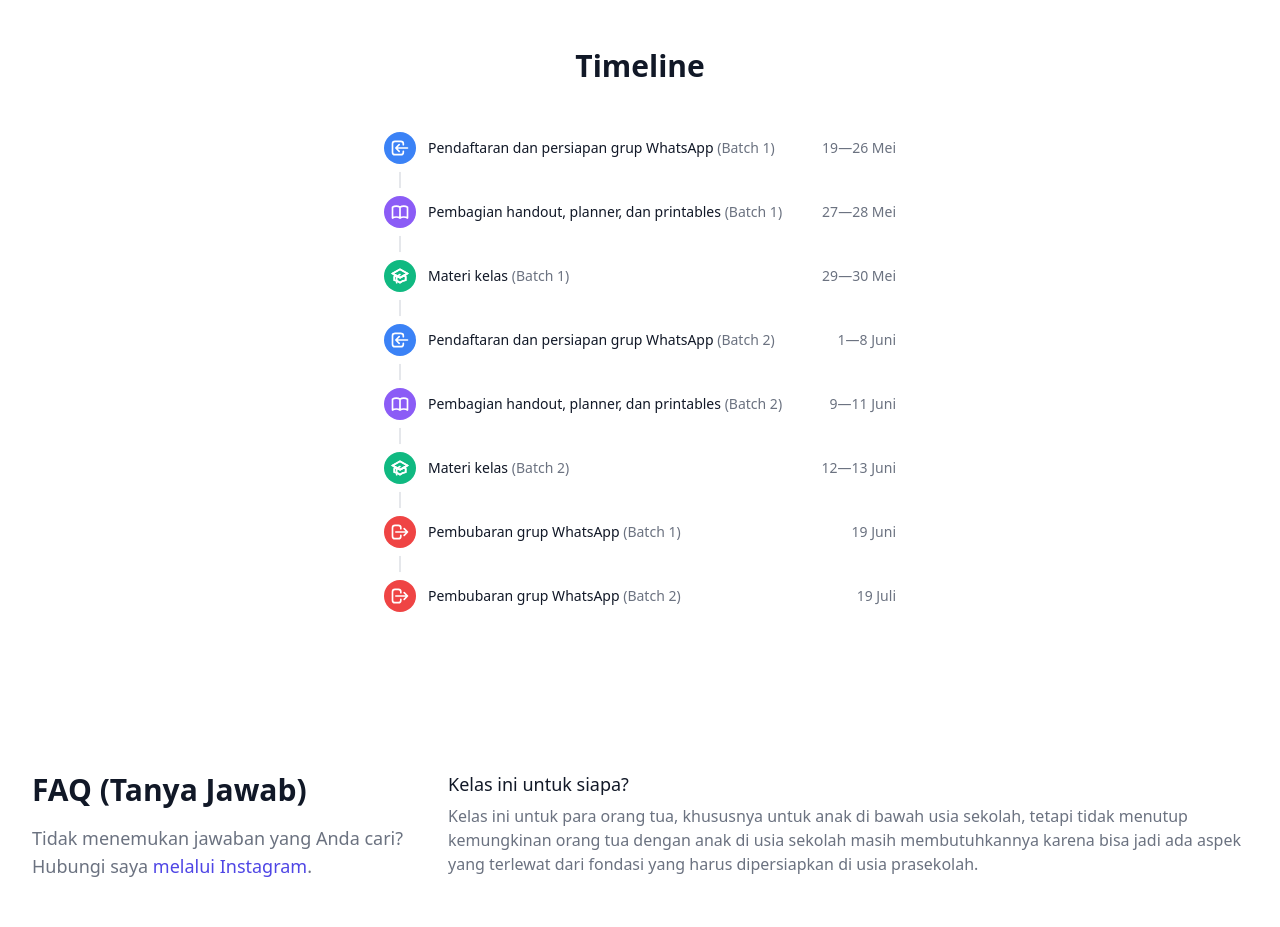
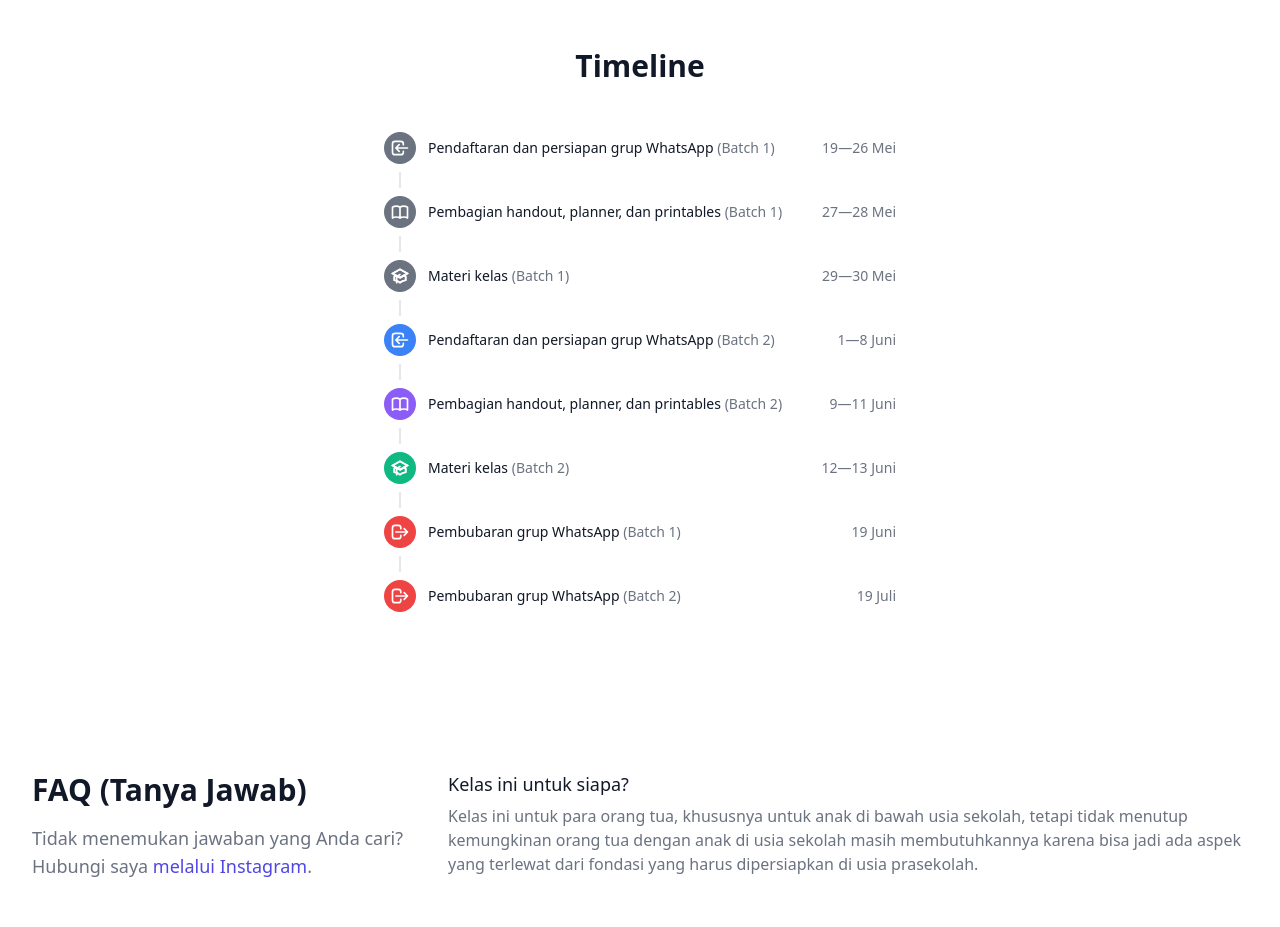
Before and after one commit to zainfathoni/rumahberbagi-app, a Next.js app: page / in a window 1280 px wide. Shown: the part 4240-5167 px from the top of the page. Built offline with nearby package versions, Linux system fonts and the light colour scheme; no server answers; a web font is replaced by a local one; what @tailwindcss/typography would draw is missing.

Commit message:
Update past events into gray color

```diff
--- a/components/sections/timeline.tsx
+++ b/components/sections/timeline.tsx
@@ -7,7 +7,7 @@ const timeline = [
     date: '19—26 Mei',
     datetime: '2021-05-19/2021-05-26',
     icon: LoginIcon,
-    iconBackground: 'bg-blue-500',
+    iconBackground: 'bg-gray-500',
   },
   {
     batch: 1,
@@ -15,7 +15,7 @@ const timeline = [
     date: '27—28 Mei',
     datetime: '2021-05-27/2021-05-28',
     icon: BookOpenIcon,
-    iconBackground: 'bg-purple-500',
+    iconBackground: 'bg-gray-500',
   },
   {
     batch: 1,
@@ -23,7 +23,7 @@ const timeline = [
     date: '29—30 Mei',
     datetime: '2021-05-29/2021-05-30',
     icon: AcademicCapIcon,
-    iconBackground: 'bg-green-500',
+    iconBackground: 'bg-gray-500',
   },
   {
     batch: 2,
```
